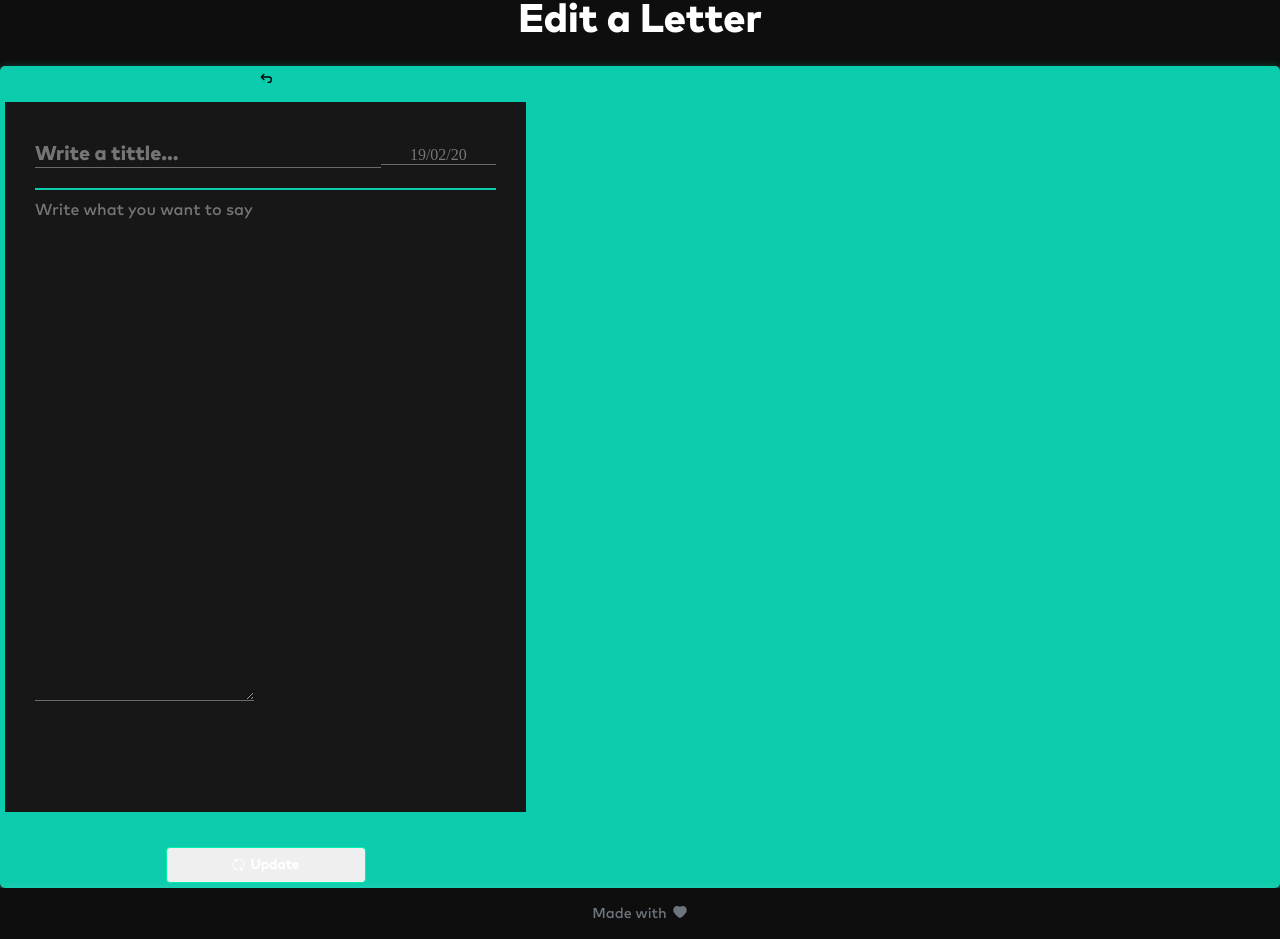
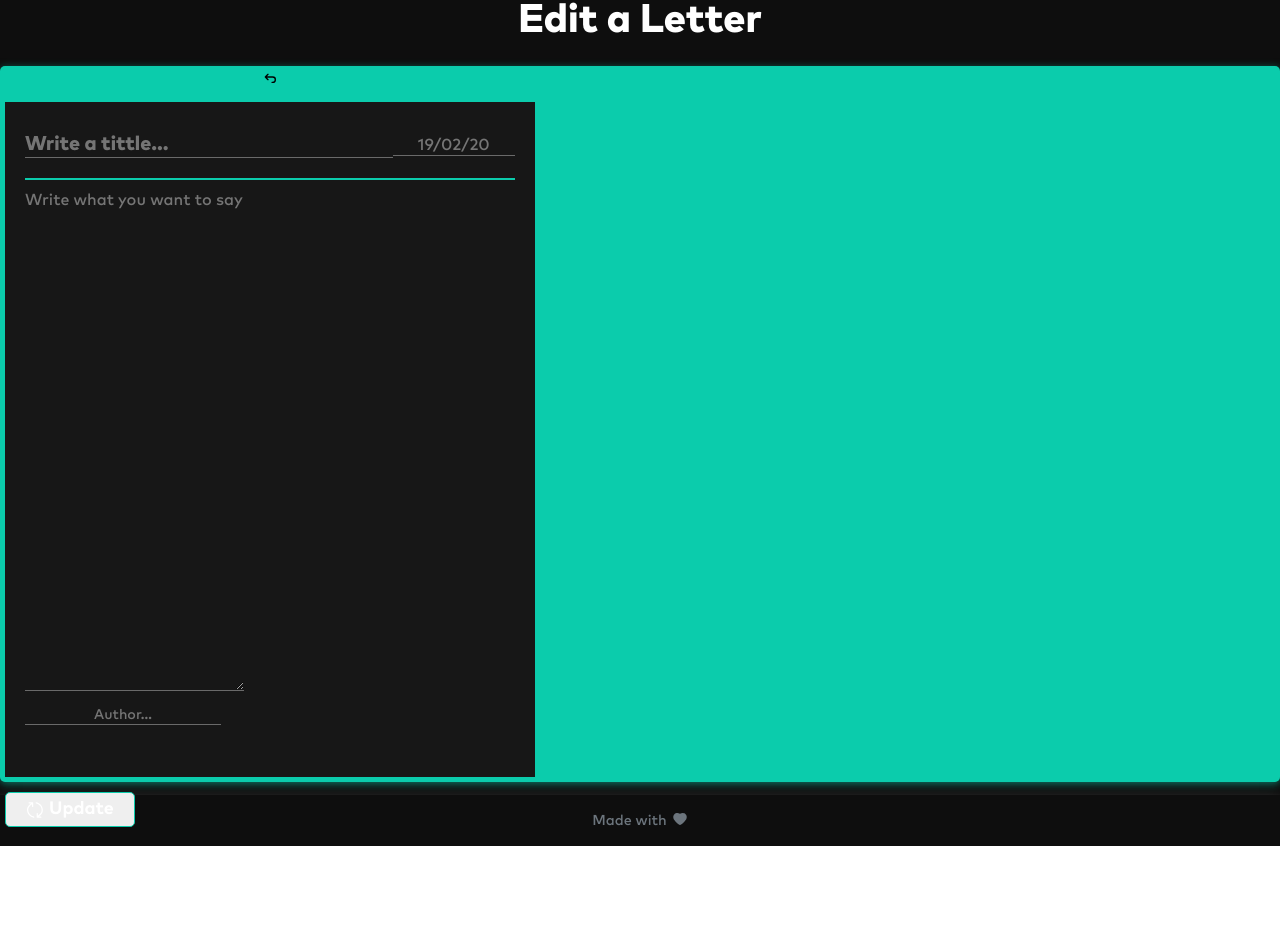
Before and after one commit to Alesso-Chiavarino/Our-Adventure-Book-Static-Deploy, a React (Create React App) app: page /letters/form/1 in a window 1280 px wide. Shown: the part 200-1139 px from the top of the page. After the commit the page ends 1046 px from the top, so only its background shows below. Built offline with nearby package versions, Linux system fonts and the light colour scheme; no server answers.

Commit message:
letters fin

```diff
--- a/src/api/Letter.api.js
+++ b/src/api/Letter.api.js
@@ -3,24 +3,30 @@ import axios from 'axios';
 export const getLettersRequest = (page) => {
 
     if(page) {
-        return axios.get(`https://ouradventurebookdeploy-production.up.railway.app/api/letters?page=${page}`);
+        // return axios.get(`https://ouradventurebookdeploy-production.up.railway.app/api/letters?page=${page}`);
+        return axios.get(`http://localhost:4000/api/letters?page=${page}`);
     }
 
-    return axios.get('https://ouradventurebookdeploy-production.up.railway.app/api/letters');
+    // return axios.get('https://ouradventurebookdeploy-production.up.railway.app/api/letters');
+    return axios.get('http://localhost:4000/api/letters');
 }
 
 export const getLetterRequest = (id) => {
-    return axios.get(`https://ouradventurebookdeploy-production.up.railway.app/api/letters/${id}`);
+    // return axios.get(`https://ouradventurebookdeploy-production.up.railway.app/api/letters/${id}`);
+    return axios.get(`http://localhost:4000/api/letters/${id}`);
 }
 
 export const createLetterRequest = (letter) => {
-    return axios.post('https://ouradventurebookdeploy-production.up.railway.app/api/letters', letter);
+    // return axios.post('https://ouradventurebookdeploy-production.up.railway.app/api/letters', letter);
+    return axios.post('http://localhost:4000/api/letters', letter);
 }
 
 export const updateLetterRequest = (id, letter) => {
-    return axios.put(`https://ouradventurebookdeploy-production.up.railway.app/api/letters/${id}`, letter);
+    // return axios.put(`https://ouradventurebookdeploy-production.up.railway.app/api/letters/${id}`, letter);
+    return axios.put(`http://localhost:4000/api/letters/${id}`, letter);
 }
 
 export const deleteLetterRequest = (id) => {
-    return axios.delete(`https://ouradventurebookdeploy-production.up.railway.app/api/letters/${id}`);
+    // return axios.delete(`https://ouradventurebookdeploy-production.up.railway.app/api/letters/${id}`);
+    return axios.delete(`http://localhost:4000/api/letters/${id}`);
 }
--- a/src/components/LetterDetail/LetterDetail.jsx
+++ b/src/components/LetterDetail/LetterDetail.jsx
@@ -32,10 +32,13 @@ const LetterDetail = () => {
                         }} />
                         <div className='flex justify-between items-center'>
                             <h3>{letter.data?.title}</h3>
-                            <span>{letter.data?.date}</span>
+                            <span className='date'>{letter.data?.date}</span>
                         </div>
                         <hr className='mb-3' />
-                        <p>{letter.data?.description}</p>
+                        <textarea spellCheck="false" value={letter.data?.description} />
+                        <div className='flex justify-end'>
+                            <span className='date'>{letter.data?.author}</span>
+                        </div>
                     </article>
                 </div>
             </main>
--- a/src/components/LetterDetail/LetterDetail.scss
+++ b/src/components/LetterDetail/LetterDetail.scss
@@ -15,8 +15,11 @@
         // min-height: 700px;
         min-height: 700px;
         background-color: #171717;
-        padding: 30px;
+        padding: 20px 20px 10px 20px;
         color: #ccc;
+        display: flex;
+        flex-direction: column;
+        justify-content: space-between;
 
         h3 {
             font-size: 20px;
@@ -24,7 +27,7 @@
             margin: 10px 0;
         }
 
-        span {
+        .date {
             font-size: 16px;
             font-family: mark-medium;
             margin: 10px 0;
@@ -37,9 +40,17 @@
 
         }
 
-        p {
+        textarea {
+            color: rgba(204, 204, 204, 0.842);
             font-size: 16px;
-            margin: 30px 0;
+            min-height: 550px;
+            max-height: 550px;
+            background-color: transparent;
+            border: none;
+            border-bottom: 1px solid rgba(204, 204, 204, 0.459);
+            outline: none;
+            box-shadow: none;
+            cursor: default;
         }
     }
 
--- a/src/components/LetterForm/LetterForm.jsx
+++ b/src/components/LetterForm/LetterForm.jsx
@@ -17,7 +17,7 @@ const LetterForm = () => {
     const [title, setTitle] = useState('')
     const [date, setDate] = useState('')
     const [description, setDescription] = useState('')
-    // const [author, setAuthor] = useState('')
+    const [author, setAuthor] = useState('')
 
 
     useEffect(() => {
@@ -29,6 +29,7 @@ const LetterForm = () => {
                 setTitle(letter.data.title)
                 setDate(letter.data.date)
                 setDescription(letter.data.description)
+                setAuthor(letter.data.author)
             }
         }
         loadData()
@@ -46,18 +47,24 @@ const LetterForm = () => {
         setDescription(e.target.value)
     }
 
+    const handleInputAuthor = (e) => {
+        setAuthor(e.target.value)
+    }
+
     const handleSubmit = (e) => {
-        e.preventDefault();
+        // e.preventDefault();
 
         if (params.id) {
             updateLetter(params.id, {
                 title,
                 description,
+                author,
                 date
             })
             setTitle('')
             setDate('')
             setDescription('')
+            setAuthor('')
 
             navigate(-1);
 
@@ -67,11 +74,13 @@ const LetterForm = () => {
         createLetter({
             title,
             description,
+            author,
             date
         })
         setTitle('')
         setDate('')
         setDescription('')
+        setAuthor('')
 
         navigate(-1);
 
@@ -89,7 +98,7 @@ const LetterForm = () => {
     const handleButtons = () => {
         if (isSubmit) {
             return (
-                <button type="submit" className='absolute bottom-16'>Sending
+                <button type="submit" className='send-btn'>Sending
                     <ThreeDots
                         height="20"
                         width="30"
@@ -104,7 +113,10 @@ const LetterForm = () => {
             )
         } else {
             return (
-                <button type="submit" className='absolute bottom-16' onClick={() => setIsSubmit(true)} ><RiSendPlaneFill /> Send</button>
+                <button type="submit" className='send-btn' onClick={() => {
+                    setIsSubmit(true)
+                    handleSubmit()
+                }} ><RiSendPlaneFill /> Send</button>
             )
         }
     }
@@ -113,7 +125,7 @@ const LetterForm = () => {
 
         if (isSubmit) {
             return (
-                <button type="submit" className='absolute bottom-16'>Updating
+                <button type="submit" className='send-btn'>Updating
                     <ThreeDots
                         height="20"
                         width="30"
@@ -128,7 +140,10 @@ const LetterForm = () => {
             )
         } else {
             return (
-                <button type="submit" className='absolute bottom-16' onClick={() => setIsSubmit(true)} ><RxUpdate /> Update</button>
+                <button type="submit" className='send-btn' onClick={() => {
+                    setIsSubmit(true)
+                    handleSubmit()
+                }} ><RxUpdate /> Update</button>
             )
         }
     }
@@ -140,7 +155,7 @@ const LetterForm = () => {
                 <main className='container mx-auto flex flex-col items-center'>
                     <h1>Edit a Letter</h1>
                     <div className='letter-detail-container'>
-                        <form className='w-full relative' onSubmit={handleSubmit}>
+                        <form className='w-full relative'>
                             <TbArrowBackUp className='text-gray-300 text-xl absolute top-2 left-2 cursor-pointer hover:text-white' onClick={() => {
                                 navigate(-1)
                                 window.scroll(0, 0);
@@ -158,9 +173,16 @@ const LetterForm = () => {
                                 <textarea type="text" className='input-description w-full' placeholder='Write what you want to say ' value={description} onChange={(e) => {
                                     handleInputDescription(e);
                                 }} />
+                                <div className='flex justify-end'>
+                                    <input type="text" className='input-author' value={author} placeholder='Author...' onChange={(e) => {
+                                        handleInputAuthor(e);
+                                    }} />
+                                </div>
                             </article>
+                        </form>
+                        <div className='flex justify-center'>
                             {handleArea()}
-                        </form>
+                        </div>
                     </div>
                 </main>
             </section>
@@ -191,9 +213,16 @@ const LetterForm = () => {
                                 <textarea type="text" className='input-description w-full' placeholder='Write what you want to say ' onChange={(e) => {
                                     handleInputDescription(e);
                                 }} />
+                                <div className='flex justify-end'>
+                                    <input type="text" className='input-author' value={author} placeholder='Author...' onChange={(e) => {
+                                        handleInputAuthor(e);
+                                    }} />
+                                </div>
                             </article>
+                        </form>
+                        <div className='flex justify-center'>
                             {handleArea()}
-                        </form>
+                        </div>
                     </div>
                 </main>
             </section>
--- a/src/components/LetterForm/LetterForm.scss
+++ b/src/components/LetterForm/LetterForm.scss
@@ -13,7 +13,7 @@
     .letter-detail {
         min-height: 650px;
         background-color: #171717;
-        padding: 30px;
+        padding: 20px 20px 5px 20px;
         color: #ccc;
 
         hr {
@@ -38,7 +38,7 @@
         .input-date {
             @extend .input-title;
             font-size: 16px;
-            font-family: mark-mediumF;
+            font-family: mark-medium;
             text-align: center;
             width: 25%;
         }
@@ -54,6 +54,15 @@
             outline: none;
             box-shadow: none;
         }
+
+        .input-author {
+            @extend .input-title;
+            font-size: 14px;
+            font-family: mark-medium;
+            text-align: center;
+            width: 40%;
+        }
+
     }
 
     .letter-detail-container {
@@ -62,6 +71,31 @@
         box-shadow: rgb(11 204 172 / 54%) 0px 2px 8px 0px;
         border-radius: 5px;
         overflow: hidden;
+    }
+}
+
+.send-btn {
+    // background-color: #0BCCAC;
+    color: #fff;
+    display: flex;
+    align-items: center;
+    gap: 5px;
+    font-size: 18px;
+    font-family: mark-bold;
+    padding: 5px 20px;
+    border: 1px solid #0BCCAC;
+    // border: none;
+    border-radius: 5px;
+    position: absolute;
+    margin: 15px 0;
+    cursor: pointer;
+    transition: all 0.3s ease-in-out;
+
+    &:hover {
+        // background-color: #1a7566;
+        box-shadow: rgb(11 204 172 / 54%) 0px 2px 8px 0px;
+    // border-radius: 5px;
+
     }
 }
 
```
Also changed, not shown: src/api/Task.api.js (+12 -6 lines), src/api/adventure.api.js (+12 -6 lines).
